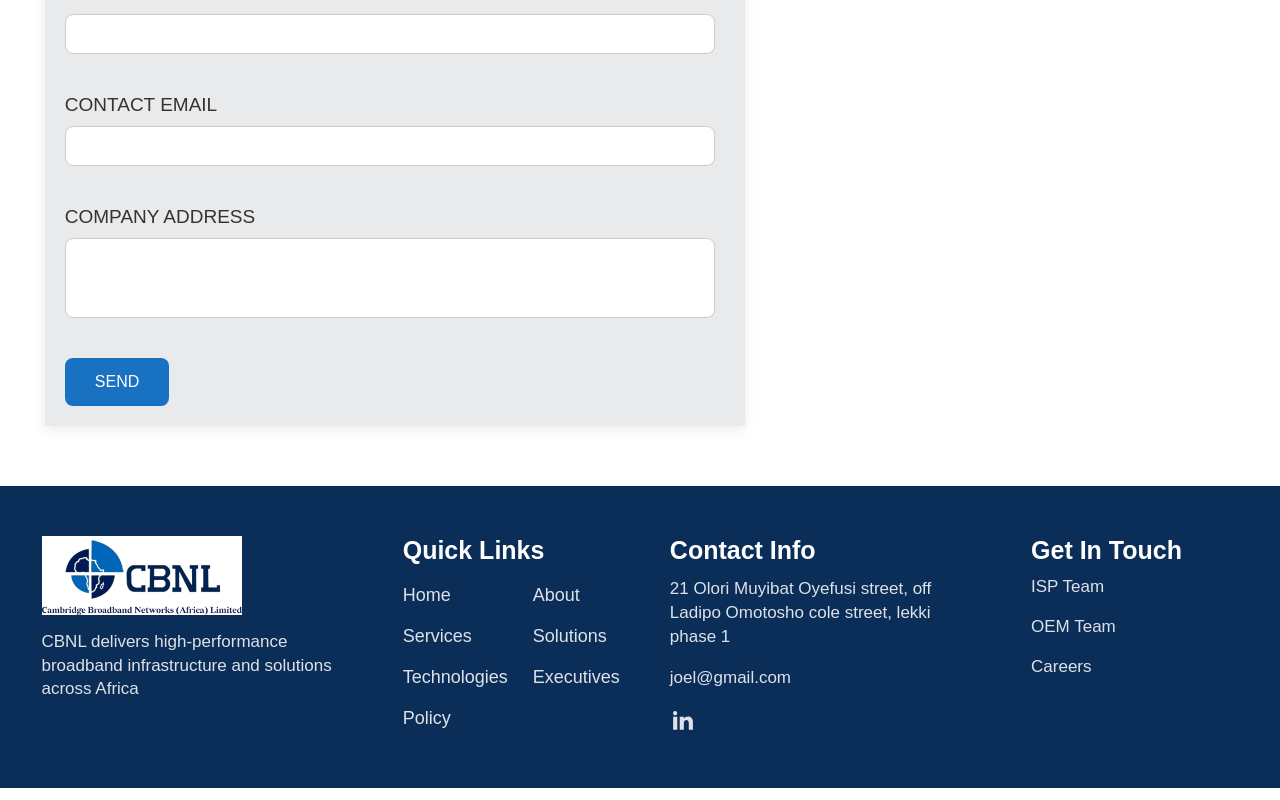
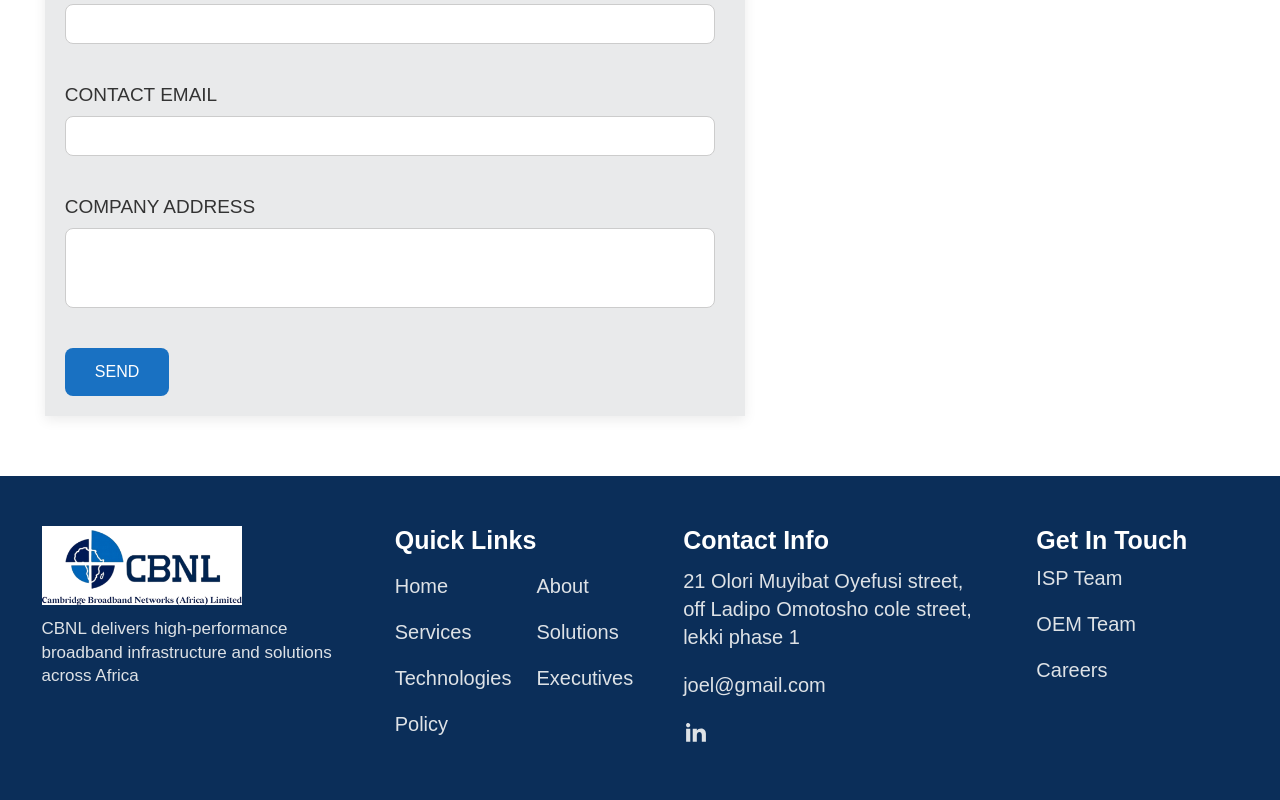
Before and after one commit to Joel1716/CBNL, a React (Vite) app: page /#/Isp in a window 1280 px wide. Shown: the part 1063-1863 px from the top of the page. Built offline with nearby package versions, Linux system fonts and the light colour scheme.

Commit message:
Fixed the zig-zag layout, footer text and solution hover effect

```diff
--- a/src/App.css
+++ b/src/App.css
@@ -69,7 +69,7 @@ button {
   font-size: 3rem;
 }
 .intro-text h2 {
-  margin-bottom: 2rem;
+  margin-bottom: 1rem;
 }
 .intro-text p {
   color: black;
--- a/src/Footer/Footer.css
+++ b/src/Footer/Footer.css
@@ -10,10 +10,13 @@
   grid-template-columns: 1.5fr 1fr 1.5fr 1fr;
   gap: 5rem;
   margin: 0 auto;
-  font-size: 1.7rem;
 }
 .footer p {
   color: #dee2e6;
+  font-size: 2rem;
+}
+.footer a {
+  font-size: 2rem;
 }
 .footer-section a {
   color: #dee2e6;
@@ -36,7 +39,7 @@
   line-height: 1.4;
 }
 .quick-links ul {
-  gap: 2rem;
+  row-gap: 2.3rem;
   column-gap: 2.5rem;
   margin-top: 2rem;
 }
@@ -44,15 +47,12 @@
 .contact-links {
   display: flex;
   flex-direction: column;
-  gap: 2rem;
+  gap: 2.3rem;
   margin-top: 1rem;
   align-items: flex-start;
 }
 .quick-links li {
   list-style: none;
-}
-.quick-links li a {
-  font-size: 1.8rem;
 }
 .contacts .address p {
   line-height: 1.4;
--- a/src/Home Page/Clients/clients.jsx
+++ b/src/Home Page/Clients/clients.jsx
@@ -46,7 +46,7 @@ export default function Clients() {
             arrows={true}
             autoplay={true}
             infinite={true}
-            duration="2000"
+            duration="1000"
             responsive={responsiveSettings}
             nextArrow={
               <button
--- a/src/Solution Page/Solution.css
+++ b/src/Solution Page/Solution.css
@@ -14,8 +14,15 @@
   width: 100%;
   max-width: 120rem;
   margin: 5rem auto 0;
-  column-gap: 3rem;
-  row-gap: 10rem;
+  display: flex;
+  flex-direction: column;
+  gap: 10rem;
+}
+.row {
+  gap: 3rem;
+}
+.row .solution-info {
+  grid-row: 1/2;
 }
 .image-box {
   display: flex;
--- a/src/Solution Page/Solution.jsx
+++ b/src/Solution Page/Solution.jsx
@@ -35,11 +35,13 @@ export default function Solution() {
         </div>
         <div className="solutions-container">
           <h2>Our Solutions</h2>
-          <div className="all-solutions grid-two-cols">
+          <div className="all-solutions">
+            <div className="row grid-two-cols">
               <div className="solution-info">
                 <h3>Building-to-Building Connectivity</h3>
                 <h4>
-                Seamless wireless links across estates, campuses, and facilities
+                  Seamless wireless links across estates, campuses, and
+                  facilities
                 </h4>
                 <p>
                   Enable communication across multiple buildings without the
@@ -54,7 +56,9 @@ export default function Solution() {
               <div className="image-box">
                 <img src="building.webp" alt="" />
               </div>
+            </div>
             {/*  */}
+            <div className="row grid-two-cols">
               <div className="image-box">
                 <img src="Rural.webp" alt="" />
               </div>
@@ -65,14 +69,16 @@ export default function Solution() {
                   We deliver cost-effective, high-capacity wireless broadband to
                   rural areas lacking traditional infrastructure. Our solutions
                   enable local communities, schools, and small businesses to
-                access essential internet services promoting digital inclusion,
-                education, and economic growth. Designed for fast deployment and
-                rugged environments, our networks ensure strong coverage,
-                reliability, and scalability in even the most challenging
-                terrains.
+                  access essential internet services promoting digital
+                  inclusion, education, and economic growth. Designed for fast
+                  deployment and rugged environments, our networks ensure strong
+                  coverage, reliability, and scalability in even the most
+                  challenging terrains.
                 </p>
               </div>
+            </div>
             {/*  */}
+            <div className="row grid-two-cols">
               <div className="solution-info">
                 <h3>Smart City Connectivity</h3>
                 <h4>
@@ -80,18 +86,21 @@ export default function Solution() {
                   broadband
                 </h4>
                 <p>
-                As cities adopt smarter technologies, we support their backbone:
-                connectivity. From traffic lights and environmental sensors to
-                CCTV and public Wi-Fi, our wireless systems connect critical
-                infrastructure in real-time. High throughput and low latency
-                allow cities to operate more efficiently, keep residents safe,
-                and gather valuable data for planning and management.
+                  As cities adopt smarter technologies, we support their
+                  backbone: connectivity. From traffic lights and environmental
+                  sensors to CCTV and public Wi-Fi, our wireless systems connect
+                  critical infrastructure in real-time. High throughput and low
+                  latency allow cities to operate more efficiently, keep
+                  residents safe, and gather valuable data for planning and
+                  management.
                 </p>
               </div>
               <div className="image-box">
                 <img src="Smart-City.webp" alt="" />
               </div>
+            </div>
             {/*  */}
+            <div className="row grid-two-cols">
               <div className="image-box">
                 <img src="Enterprise.webp" alt="" />
               </div>
@@ -100,31 +109,36 @@ export default function Solution() {
                 <h4>Dedicated high-speed internet for business operations</h4>
                 <p>
                   Enterprises depend on secure, uninterrupted connectivity. Our
-                solutions offer private, high-speed wireless access tailored for
-                businesses that need real-time data flow, cloud services, and
-                remote collaboration. Whether you're in finance, logistics,
-                education, or healthcare, our enterprise-grade networks ensure
-                superior uptime, data security, and scalability — all without
-                relying on fiber or digging.
+                  solutions offer private, high-speed wireless access tailored
+                  for businesses that need real-time data flow, cloud services,
+                  and remote collaboration. Whether you're in finance,
+                  logistics, education, or healthcare, our enterprise-grade
+                  networks ensure superior uptime, data security, and
+                  scalability — all without relying on fiber or digging.
                 </p>
               </div>
+            </div>
             {/*  */}
+            <div className="row grid-two-cols">
               <div className="solution-info">
                 <h3>Hybrid Fiber & Wireless Infrastructure</h3>
                 <h4>Combining fiber's speed with wireless flexibility</h4>
                 <p>
                   Our hybrid approach allows operators to extend service into
                   areas where fiber alone is too expensive or slow to deploy.
-                Fiber delivers core connectivity, while wireless fills the gaps
-                — maintaining quality and coverage. This model is especially
-                effective for semi-urban expansion, backup connectivity, or
-                dense areas requiring fast, reliable delivery.
+                  Fiber delivers core connectivity, while wireless fills the
+                  gaps — maintaining quality and coverage. This model is
+                  especially effective for semi-urban expansion, backup
+                  connectivity, or dense areas requiring fast, reliable
+                  delivery.
                 </p>
               </div>
               <div className="image-box">
                 <img src="fibre.webp" alt="" />
               </div>
+            </div>
             {/*  */}
+            <div className="row grid-two-cols">
               <div className="image-box">
                 <img src="mobile.webp" alt="" />
               </div>
@@ -135,15 +149,16 @@ export default function Solution() {
                   expansion
                 </h4>
                 <p>
-                CBNL's wireless backhaul solutions connect mobile base stations
-                to the core network, enabling operators to extend coverage and
-                boost network capacity in urban and rural areas. Designed to
-                handle high traffic loads and future growth, our solutions
-                ensure mobile users enjoy seamless voice, data, and video
-                services,even during peak usage periods. They are ideal for 4G
-                LTE and 5G deployments, supporting rapid rollout and reduced
-                infrastructure costs.
+                  CBNL's wireless backhaul solutions connect mobile base
+                  stations to the core network, enabling operators to extend
+                  coverage and boost network capacity in urban and rural areas.
+                  Designed to handle high traffic loads and future growth, our
+                  solutions ensure mobile users enjoy seamless voice, data, and
+                  video services,even during peak usage periods. They are ideal
+                  for 4G LTE and 5G deployments, supporting rapid rollout and
+                  reduced infrastructure costs.
                 </p>
+              </div>
             </div>
           </div>
         </div>
--- a/src/queries.css
+++ b/src/queries.css
@@ -56,6 +56,19 @@
   .isp-form,
   .oem-form {
     width: 90%;
+  }
+  figcaption {
+    opacity: 1;
+  }
+  figure img {
+    transform: scale(1);
+  }
+  .solution-main,
+  footer button {
+    transform: translate3d(0, 0, 0);
+  }
+  .faq-container {
+    gap: 3rem;
   }
 }
 @media (max-width: 54em) {
```
Lines whose indentation alone changed are shown as unchanged.
